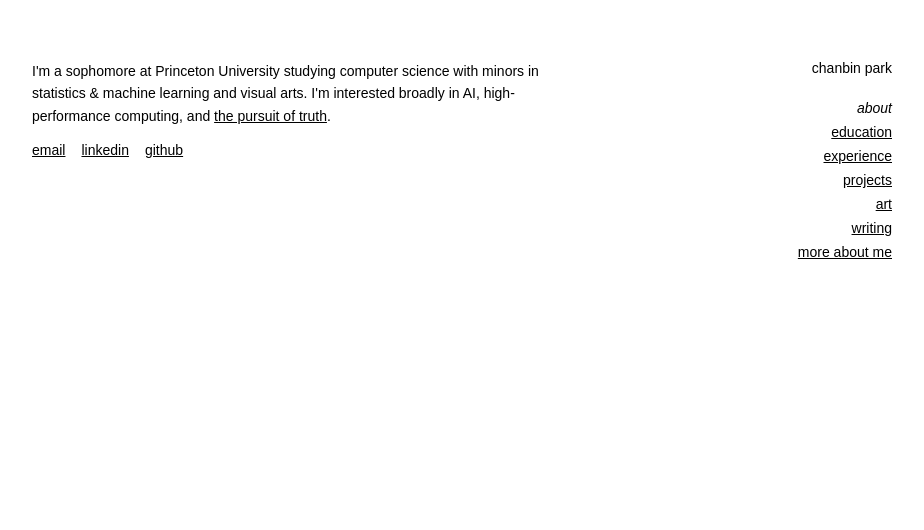
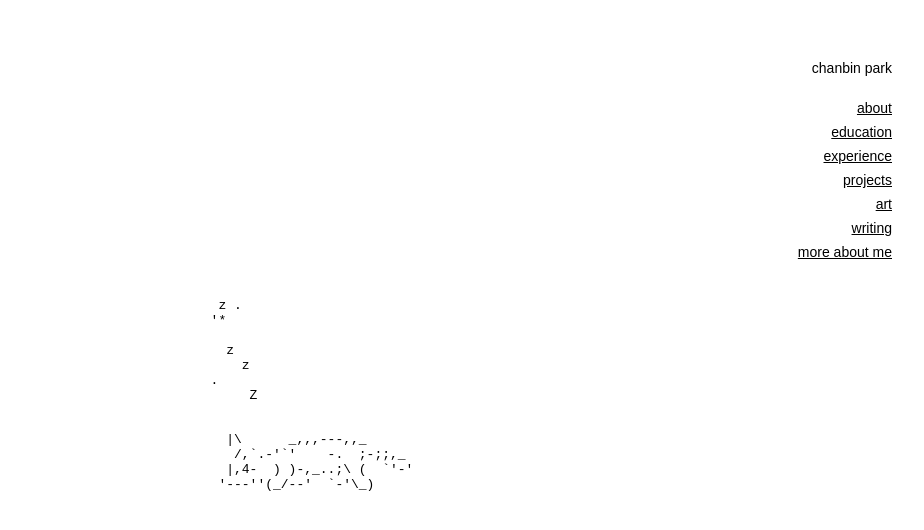
Before and after one commit to ch4nbin/portfoliov4, a Next.js app: page / in a window 1280 px wide. Shown: the top 530 px of the page, without its empty margins (328-1252 px from the left). Built offline with nearby package versions, Linux system fonts and the light colour scheme.

Commit message:
feat: cat

```diff
--- /dev/null
+++ b/app/AsciiAnimation.tsx
@@ -0,0 +1,148 @@
+"use client";
+
+import { useEffect, useRef } from "react";
+
+// base
+const CAT_BASE = ` |\\      _,,,---,,_
+  /,\`.-'\`'    -.  ;-;;,_
+ |,4-  ) )-,_..;\\ (  \`'-'
+'---''(_/--'  \`-'\\_)`;
+
+// blink — , eyes become .
+const CAT_BLINK = ` |\\      _,,,---,,_
+  /.\`.-'\`'    -.  ;-;;,_
+ |.4-  ) )-,_..;\\ (  \`'-'
+'---''(_/--'  \`-'\\_)`;
+
+// Z streams — staggered
+const ZS = [
+  { x: 2,  delay: 0.0, size: "z" },
+  { x: 5,  delay: 1.0, size: "Z" },
+  { x: 1,  delay: 2.0, size: "z" },
+  { x: 7,  delay: 1.5, size: "Z" },
+  { x: 4,  delay: 0.5, size: "z" },
+];
+
+// Floating particles — tight cluster around the Z's (x: -2 to 5)
+const PARTICLES = [
+  { x: -2, y: 0, delay: 0.3,  ch: "." },
+  { x:  0, y: 1, delay: 0.7,  ch: "*" },
+  { x:  2, y: 3, delay: 1.1,  ch: "." },
+  { x: -1, y: 2, delay: 1.8,  ch: "'" },
+  { x:  3, y: 2, delay: 0.9,  ch: "." },
+  { x:  1, y: 1, delay: 2.2,  ch: "*" },
+  { x: -2, y: 4, delay: 0.2,  ch: "'" },
+  { x:  4, y: 3, delay: 1.5,  ch: "." },
+  { x:  0, y: 0, delay: 2.7,  ch: "*" },
+  { x:  3, y: 4, delay: 0.6,  ch: "'" },
+  { x: -1, y: 2, delay: 1.3,  ch: "." },
+  { x:  2, y: 0, delay: 2.5,  ch: "*" },
+];
+
+const CANVAS_W = 20;
+const CANVAS_H = 9;
+
+const MEOWS = ["meow", "mrrp", "prrr", "mew"];
+
+export default function AsciiAnimation() {
+  const ref = useRef<HTMLPreElement>(null);
+  const catRef = useRef<HTMLPreElement>(null);
+  const meowRef = useRef<HTMLDivElement>(null);
+  const raf = useRef<number>(0);
+  const start = useRef<number | null>(null);
+  const meowTime = useRef<number>(-999);
+  const meowIdx = useRef<number>(0);
+
+  useEffect(() => {
+    function tick(ts: number) {
+      if (!start.current) start.current = ts;
+      const t = (ts - start.current) / 1000;
+
+      const shiftPeriod = 1.7;
+      const shiftPhase = (t % shiftPeriod) / shiftPeriod;
+      const shiftDir = Math.floor(t / shiftPeriod) % 2 === 0 ? 1 : -1;
+      const isShifting = shiftPhase < 0.18;
+
+      const blinkPhase = (t % 2.5) / 2.5;
+      const isBlinking = blinkPhase > 0.55 && blinkPhase < 0.97;
+
+      const catArt = isBlinking ? CAT_BLINK : CAT_BASE;
+
+      const catLines = catArt.split("\n").map(line => {
+        if (isShifting && shiftDir > 0) return "  " + line;
+        if (isShifting && shiftDir < 0) return line;
+        return " " + line;
+      });
+
+      const canvas: string[][] = Array.from({ length: CANVAS_H }, () =>
+        Array(CANVAS_W).fill(" ")
+      );
+
+      for (const z of ZS) {
+        const cycle = ((t * 1.4 - z.delay) % 3.0 + 3.0) % 3.0;
+        const row = CANVAS_H - 1 - Math.floor((cycle / 3.0) * CANVAS_H);
+        const opacity = Math.sin((cycle / 3.0) * Math.PI);
+        if (opacity < 0.2) continue;
+        if (row >= 0 && row < CANVAS_H && z.x < CANVAS_W) {
+          canvas[row][z.x] = z.size;
+        }
+      }
+
+      for (const p of PARTICLES) {
+        const cycle = ((t * 1.6 - p.delay) % 4.0 + 4.0) % 4.0;
+        const row = p.y + CANVAS_H - 2 - Math.floor((cycle / 4.0) * (CANVAS_H + 1));
+        const twinkle = Math.sin(t * 3.5 + p.delay * 7) > 0.3;
+        if (!twinkle) continue;
+        const col = Math.max(0, p.x + 1);
+        if (row >= 0 && row < CANVAS_H && col < CANVAS_W) {
+          canvas[row][col] = p.ch;
+        }
+      }
+
+      // meow bubble — appears for 1.5s after click
+      const meowElapsed = t - meowTime.current;
+      const meowActive = meowElapsed < 1.5;
+      const meowFading = meowElapsed > 1.0;
+      const meowText = meowActive
+        ? (meowFading ? `*${MEOWS[meowIdx.current]}*` : `*${MEOWS[meowIdx.current]}!*`)
+        : "";
+
+      const meowLine = meowText
+        ? meowText.padStart(meowText.length + 6)
+        : "";
+
+      const zArt = [...canvas.map(r => r.join(""))].join("\n");
+      const catArt2 = ["", ...catLines].join("\n");
+      const meow = meowText || "";
+
+      if (ref.current) ref.current.textContent = zArt;
+      if (catRef.current) catRef.current.textContent = catArt2;
+      if (meowRef.current) meowRef.current.textContent = meow;
+      raf.current = requestAnimationFrame(tick);
+    }
+
+    raf.current = requestAnimationFrame(tick);
+    return () => cancelAnimationFrame(raf.current);
+  }, []);
+
+  const style: React.CSSProperties = { fontSize: "13px", lineHeight: "1.15", letterSpacing: "0em", fontWeight: "500", display: "block", userSelect: "none" };
+
+  return (
+    <div style={{ display: "inline-block", pointerEvents: "none" }}>
+      {/* Z animation — no click */}
+      <pre ref={ref} className="ascii-anim" style={{ ...style, pointerEvents: "none" }} />
+      {/* Cat — clickable */}
+      <pre
+        ref={catRef}
+        className="ascii-anim"
+        style={{ ...style, cursor: "pointer", pointerEvents: "auto" }}
+        onClick={() => {
+          meowTime.current = start.current !== null ? (performance.now() - start.current) / 1000 : 0;
+          meowIdx.current = (meowIdx.current + 1) % MEOWS.length;
+        }}
+      />
+      {/* Meow — centered below cat */}
+      <div ref={meowRef} style={{ fontSize: "13px", fontFamily: "Courier New, monospace", fontWeight: "500", minHeight: "1.15em", lineHeight: "1.15", textAlign: "center", marginTop: "8px" }} />
+    </div>
+  );
+}
--- a/app/globals.css
+++ b/app/globals.css
@@ -138,7 +138,7 @@ nav ul li button.active {
   margin-bottom: 4px;
 }
 
-.skill-label {
+.skill-label-text {
   text-decoration: underline;
 }
 
@@ -240,6 +240,30 @@ nav ul li button.active {
   margin-top: 6px;
 }
 
+/* ── ASCII animation ── */
+
+.ascii-center {
+  position: fixed;
+  top: 0;
+  left: 0;
+  width: 100vw;
+  height: 100vh;
+  display: flex;
+  align-items: center;
+  justify-content: center;
+  pointer-events: none;
+}
+
+.ascii-anim {
+  font-family: "Courier New", Courier, monospace;
+  font-size: 12px;
+  line-height: 1.2;
+  color: #000;
+  letter-spacing: 0.05em;
+  user-select: none;
+  white-space: pre;
+}
+
 /* ── Mobile ── */
 
 @media (max-width: 600px) {
--- a/app/page.tsx
+++ b/app/page.tsx
@@ -2,6 +2,7 @@
 
 import { useState } from "react";
 import { content } from "../content";
+import AsciiAnimation from "./AsciiAnimation";
 
 type Section = "about" | "education" | "experience" | "projects" | "art" | "writing" | "more about me";
 
@@ -38,9 +39,9 @@ function SectionContent({ section, onNavigate }: { section: Section; onNavigate:
           ))}
           <div className="entry">
             <div className="entry-title">Technical Skills</div>
-            <div className="skill-row"><span className="skill-label">languages — </span>{content.skills.languages}</div>
-            <div className="skill-row"><span className="skill-label">frameworks — </span>{content.skills.frameworks}</div>
-            <div className="skill-row"><span className="skill-label">tools — </span>{content.skills.tools}</div>
+            <div className="skill-row"><span className="skill-label"><span className="skill-label-text">languages</span> — </span>{content.skills.languages}</div>
+            <div className="skill-row"><span className="skill-label"><span className="skill-label-text">frameworks</span> — </span>{content.skills.frameworks}</div>
+            <div className="skill-row"><span className="skill-label"><span className="skill-label-text">tools</span> — </span>{content.skills.tools}</div>
           </div>
         </div>
       );
@@ -118,7 +119,7 @@ function SectionContent({ section, onNavigate }: { section: Section; onNavigate:
 }
 
 export default function Home() {
-  const [active, setActive] = useState<Section | null>("about");
+  const [active, setActive] = useState<Section | null>(null);
 
   return (
     <main>
@@ -139,9 +140,13 @@ export default function Home() {
           </ul>
         </nav>
       </div>
-      {active && (
+      {active ? (
         <div className={["experience", "projects", "more about me"].includes(active) ? "section-wrapper-wide" : "section-wrapper"}>
           <SectionContent section={active} onNavigate={setActive} />
+        </div>
+      ) : (
+        <div className="ascii-center">
+          <AsciiAnimation />
         </div>
       )}
     </main>
--- a/content.ts
+++ b/content.ts
@@ -52,7 +52,7 @@ export const content = {
       date: "May 2026 – Aug 2026",
       location: "Frisco, TX",
       recent: true,
-      summary: "Built AI agents and multi-agent systems using LLMs, LangGraph, and RAG to automate T-Mobile business platforms.",
+      summary: "Built multi-agent AI systems using LLMs, LangGraph, and RAG to automate T-Mobile business platforms.",
       bullets: [
         "Developed AI agents powered by LLMs, tool calling, and multi-agent systems to automate T-Mobile business platforms.",
         "Built Python and FastAPI services to power agent execution and workflow orchestration across production AI systems.",
@@ -73,7 +73,7 @@ export const content = {
     },
     {
       company: "Princeton Stigma and Social Perception Lab",
-      role: "Machine Learning Research Intern",
+      role: "ML Research Intern",
       date: "Jan 2026 – Present",
       location: "Princeton, NJ",
       summary: "Applied NLP embeddings and ML pipelines to analyze 30K+ conversational text segments and quantify social patterns.",
```
